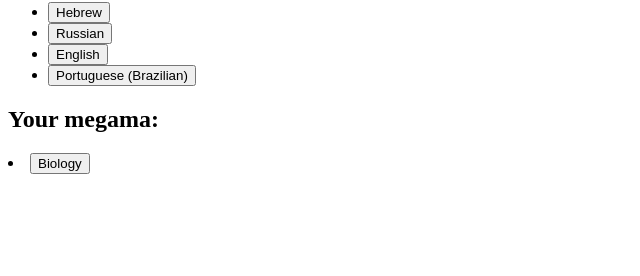
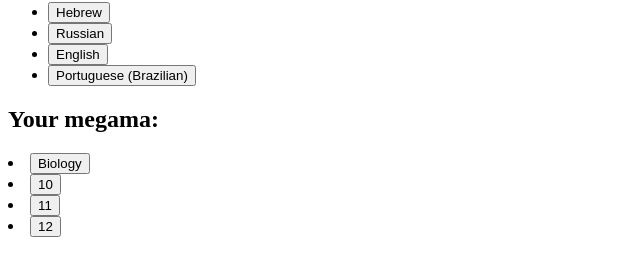
Before and after one commit to pak0st/MegaPathh, a plain HTML site: page language.html in a window 1280 px wide. Shown: the part 78-354 px from the top of the page, without its empty margins (0-640 px from the left). Drawn offline with Linux system fonts and the light colour scheme.

Commit message:
Update language.html

```diff
--- a/language.html
+++ b/language.html
@@ -17,6 +17,9 @@
     </ul>
     <h2>Your megama:</h2>
     <li><button class="megama-button">Biology</button></li>
+  <li><button class="grade-button">10</button></li>
+  <li><button class="grade-button">11</button></li>
+  <li><button class="grade-button">12</button></li>
   </div>
   <script>
     document.querySelectorAll('.language-button').forEach(button => {
```
